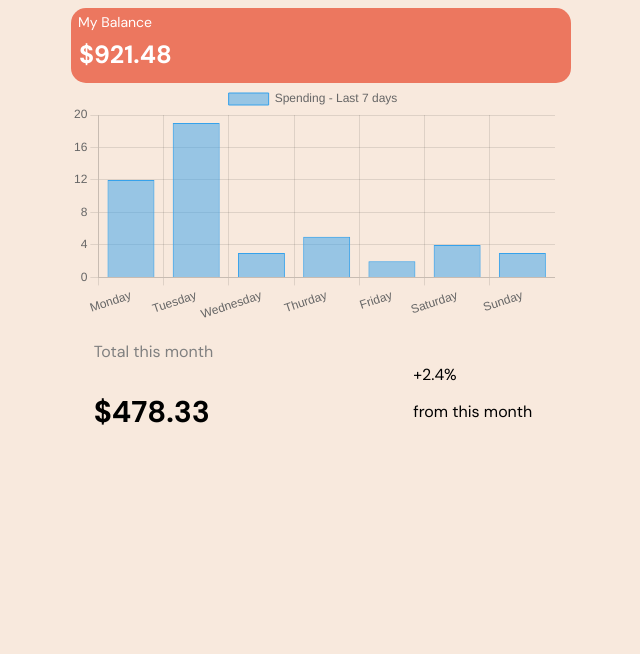
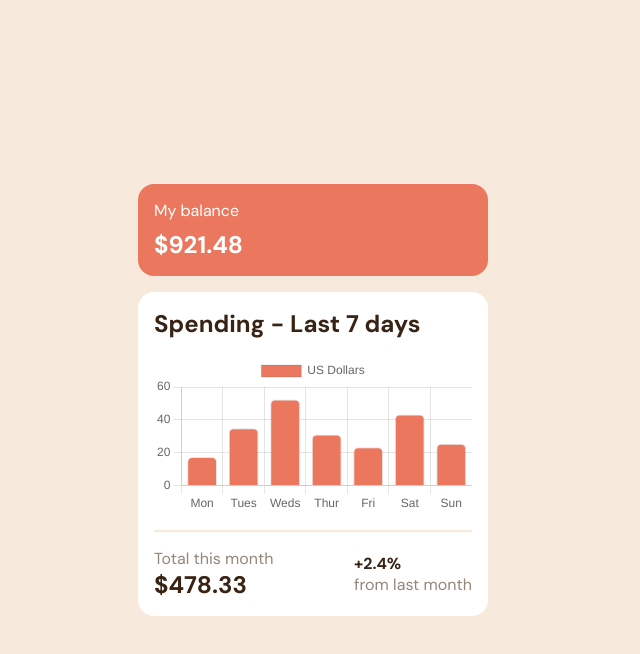
Before and after one commit to DannyQuinones/ExpensesChart, a website: page src/index.html in a window 1280 px wide. Shown: the whole page, without its empty margins (327-967 px from the left). Drawn offline with nearby package versions, Linux system fonts and the light colour scheme.

Commit message:
New updates to all the code

```diff
--- a/src/index.html
+++ b/src/index.html
@@ -12,28 +12,31 @@
 </head>
 
 <body>
-    <div class="nav">
-        <li class="balance-total">My Balance</li>
-        <li class="total">$921.48</li>
-    </div>
-    <div class="chart-design">
-        <canvas id="myChart"></canvas>
+    <div class="container">
+        <section class="top-nav">
+          <div class="balance">
+            <p>My balance</p>
+            <h2>$921.48</h2>
           </div>
 
-    <div class="footer">
+        </section>
+        <section class="footer">
+          <h1>Spending - Last 7 days</h1>
+          <!--ChartJS html -->
+          <canvas id="myChart"></canvas>
+          <div class="divider"></div>
+          <div class="totals">
             <div class="total-month">
               <p>Total this month</p>
-        <p class="total-amount">$478.33</p>
+              <h2>$478.33</h2>
             </div>
-        <div class="percent">
+            <div class="last-month">
               <p>+2.4%</p>
-            <p>from this month</p>
+              <p>from last month</p>
             </div>
           </div>
-
-
-
-
+        </section>
+    </div>
       <script src="https://cdn.jsdelivr.net/npm/chart.js"></script>
       <script src="./script/script.js"></script>
 
--- a/src/script/script.js
+++ b/src/script/script.js
@@ -3,10 +3,13 @@ const ctx = document.getElementById('myChart');
   new Chart(ctx, {
     type: 'bar',
     data: {
-    labels: ['Monday', 'Tuesday', 'Wednesday', 'Thurday', 'Friday', 'Saturday', 'Sunday'],
+      labels: ['Mon', 'Tues', 'Weds', 'Thur', 'Fri', 'Sat', 'Sun'],
       datasets: [{
-      label: 'Spending - Last 7 days',
-      data: [12, 19, 3, 5, 2, 4, 3],
+        label: 'US Dollars',
+        data: [17.45, 34.91, 52.36, 31.07, 23.39, 43.28, 25.48],
+        backgroundColor: 'hsl(10, 79%, 65%)',
+        borderRadius: 5,
+        hoverBackgroundColor: "hsl(186, 34%, 60%)",
         borderWidth: 1
       }]
     },
--- a/src/styles/styles.css
+++ b/src/styles/styles.css
@@ -1,56 +1,72 @@
-html{
-  width: 500px;
-  margin: 0 auto;
+@import url("https://fonts.googleapis.com/css2?family=DM+Sans:wght@400;700&display=swap");
+
+* {
+  font-family: "DM Sans", sans-serif;
+  padding: 0;
+  margin: 0;
+  box-sizing: border-box;
+}
+body {
+  display: flex;
   background-color: hsl(27, 66%, 92%);
-  font-family: 'DM Sans', sans-serif;
+  min-height: 100vh;
+  align-items: center;
+  justify-content: center;
+  flex-direction: column;
 }
-
-.nav{
-  height: 75px;
-  width: 500px;
+.container {
+  width: 350px;
+}
+.top-nav {
+  border-radius: 1rem;
   background-color: hsl(10, 79%, 65%);
-  border-radius: 15px;
-  color: #fff;
+  padding: 1rem;
+  color: white;
+  display: flex;
+  align-items: center;
+  justify-content: space-between;
 }
-
-.balance-total{
-  width: 110px;
-  margin: 2px;
-  padding: 5px;
-  list-style-type: none;
-  font-size: 14px;
-
+.balance {
+  display: flex;
+  flex-direction: column;
+  gap: 0.5rem;
 }
-
-.total {
-  width: 110px;
-  padding-left: 8px;
-  list-style-type: none;
+.balance p {
+  font-weight: 400;
+}
+.footer {
+  background-color: white;
+  border-radius: 1rem;
+  margin-top: 1rem;
+  padding: 1rem;
+}
+.footer h1 {
+  color: hsl(25, 47%, 15%);
+}
+#myChart {
+  margin: 1rem 0;
+}
+.divider {
+  background-color: hsl(27, 66%, 92%);
+  width: 100%;
+  height: 2px;
+  margin-bottom: 1rem;
+}
+.totals {
+  display: flex;
+  justify-content: space-between;
+  align-items: center;
+}
+.total-month p {
+  color: hsl(28, 10%, 53%);
+}
+.total-month h2 {
+  color: hsl(25, 47%, 15%);
+}
+.last-month p:first-child {
   font-weight: 700;
-  font-size: 25px;
+  color: hsl(25, 47%, 15%);
 }
-
-
-
-.myChart{
-  height: 500px;
-  width: 500px;
-  border: 1px solid black;
+.last-month p:last-child {
+  color: hsl(28, 10%, 53%);
 }
-
-.total-month{
-  color: grey;
-}
-
-.total-amount{
-  font-size: 30px;
-  font-weight: bold;
-  color: black;
-}
-
-.footer{
-  display: flex;
-  justify-content: center;
-  align-items: center;
-  gap: 200px;
-}
```
Also changed, not shown: readme.md. Lines whose indentation alone changed are shown as unchanged.
